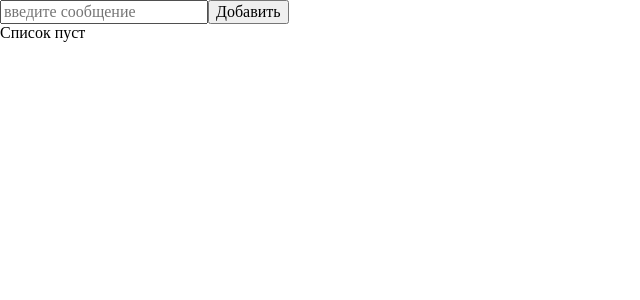
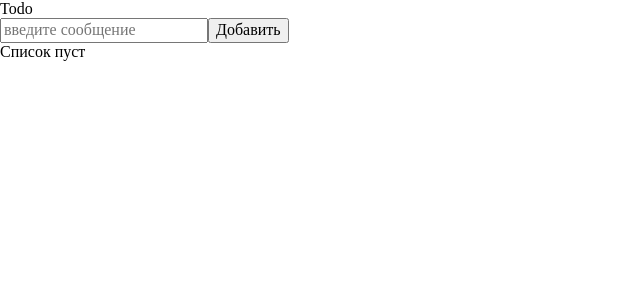
Before and after one commit to sashadivanchik/todo-practice, a React (Create React App) app: page / in a window 1280 px wide. Shown: the top 300 px of the page, without its empty margins (0-640 px from the left). Built offline with nearby package versions, Linux system fonts and the light colour scheme.

Commit message:
Ad title Todo, fix test

```diff
--- a/src/components/List/List.tsx
+++ b/src/components/List/List.tsx
@@ -27,6 +27,7 @@ export const List: React.FC = () => {
 
   return (
     <div>
+      <div>Todo</div>
       <Input
         placeholder={'введите сообщение'}
         onClick={handleAddTodo}
```
